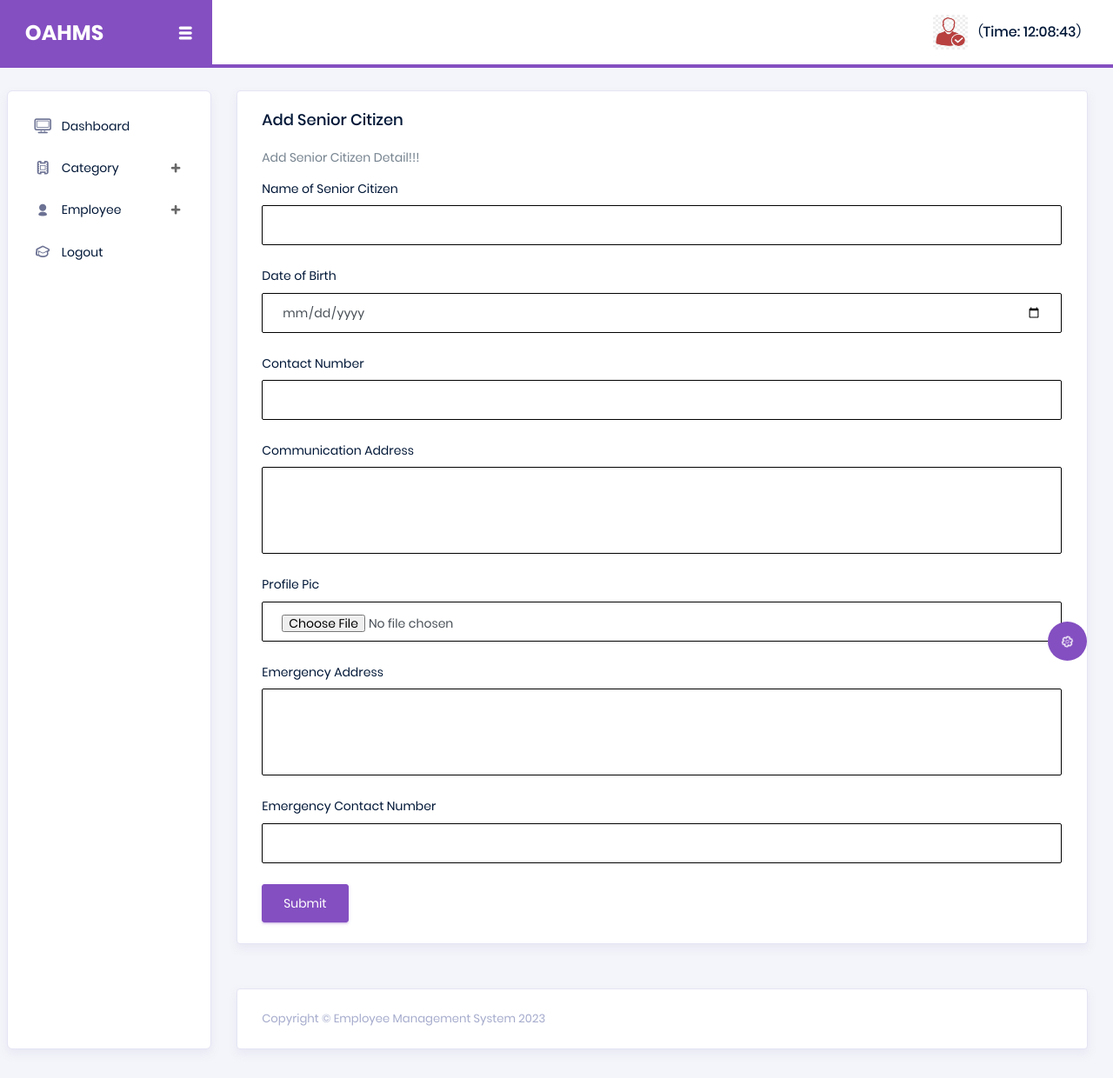
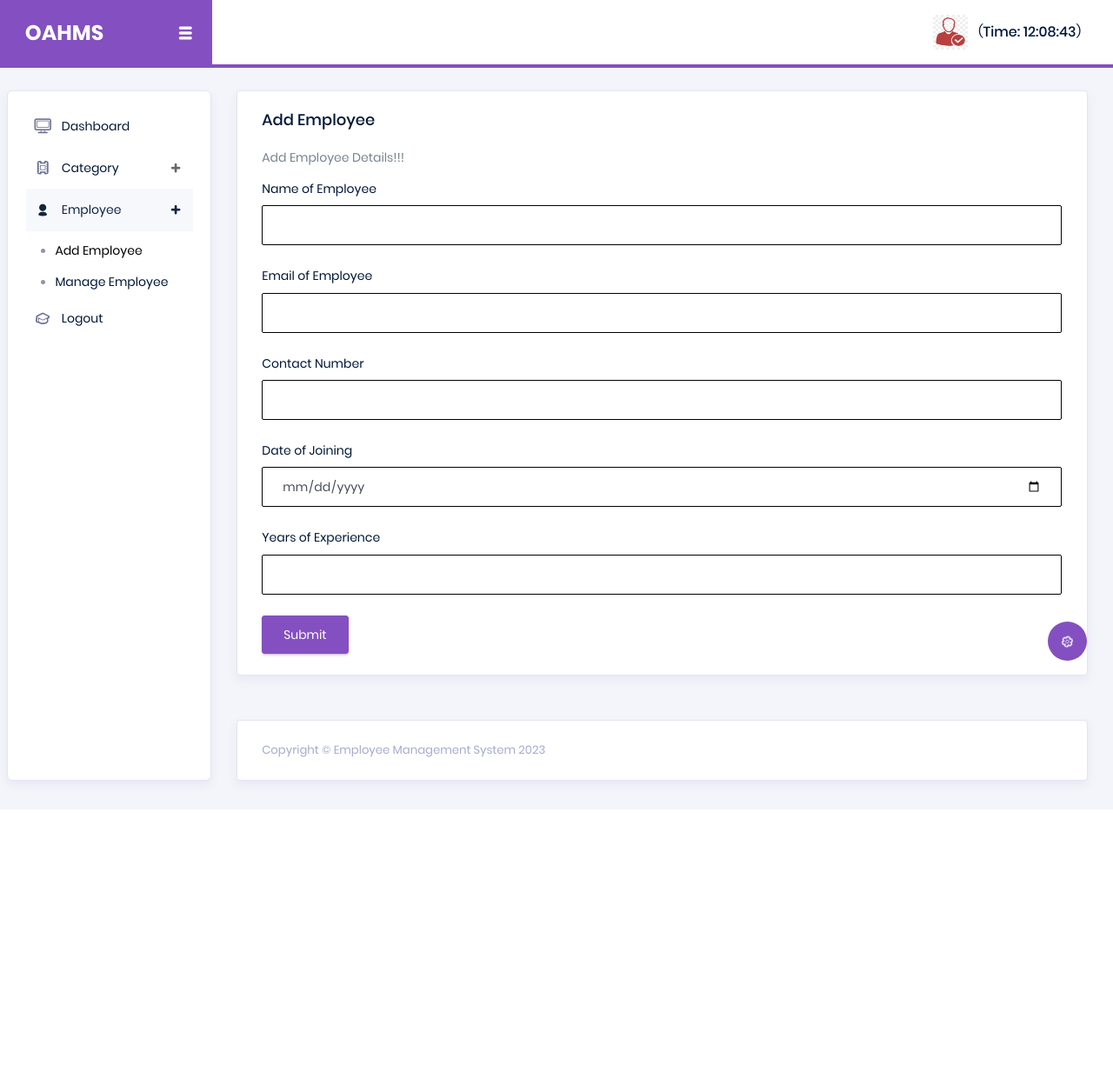
Before and after one commit to Reseraju/EmployeeManagement, a PHP site: page /add-empdetails.php in a window 1280 px wide. Shown: the whole page at 87% size. After the commit the page ends 910 px from the top, so only its background shows below. Run offline with PHP 8.4, Linux system fonts and the light colour scheme; the visitor is signed in with stand-in values (Sample User, id 1); data that the repository does not hold is empty; some libraries are stand-ins or nearby versions.

Commit message:
[Updated Employee Details]

```diff
--- a/add-empdetails.php
+++ b/add-empdetails.php
@@ -6,32 +6,15 @@ if (strlen($_SESSION['aid']==0)) {
   } else{
 if(isset($_POST['submit']))
 {
-$namesc=$_POST['namesc'];
-$dob=$_POST['dob'];
+$nameemp=$_POST['nameemp'];
+$email=$_POST['email'];
+$phoneNo=$_POST['phoneNo'];
+$doj=$_POST['doj'];
+$exp=$_POST['exp'];
 
-$contnum=$_POST['contnum'];
-$commadd=$_POST['commadd'];
-$emeradd=$_POST['emeradd'];
-$emercontnum=$_POST['emercontnum'];
-$addedby='admin';
-$regnum=mt_rand(100000000, 999999999);
-$propic=$_FILES["propic"]["name"];
-$extension = substr($propic,strlen($propic)-4,strlen($propic));
-$allowed_extensions = array(".jpg","jpeg",".png",".gif");
-if(!in_array($extension,$allowed_extensions))
-{
-echo "<script>alert('Profile Pics has Invalid format. Only jpg / jpeg/ png /gif format allowed');</script>";
-}
-else
-{
-
-$propic=md5($propic).time().$extension;
- move_uploaded_file($_FILES["propic"]["tmp_name"],"images/".$propic);
-$sql=mysqli_query($con,"insert into tblseniorcitizen(RegistrationNumber,Name,DateofBirth,ContactNumber,CommunicationAddress,ProfilePic,EmergencyAddress,EmergencyContactnumber,AddedBy) values('$regnum','$namesc','$dob','$contnum','$commadd','$propic','$emeradd','$emercontnum','$addedby')");
-echo "<script>alert('Detail of senior citizen has been added successfully');</script>";
-echo "<script>window.location.href='add-scdetails.php'</script>";
-
-}
+$sql=mysqli_query($con,"insert into empdetails(name,email,phoneNo,doj,exp) values('$nameemp','$email','$phoneNo','$doj','$exp')");
+echo "<script>alert('Detail of employee has been added successfully');</script>";
+echo "<script>window.location.href='add-empdetails.php'</script>";
 }
 ?>
 <!DOCTYPE html>
@@ -39,7 +22,7 @@ echo "<script>window.location.href='add-scdetails.php'</script>";
 
 <head>
 
-  <title>Old Age Home Management System || Add Senior Details</title>
+  <title>Employee Management System || Add Employee Details</title>
   <!-- base:css -->
   <link rel="stylesheet" href="vendors/typicons/typicons.css">
   <link rel="stylesheet" href="vendors/css/vendor.bundle.base.css">
@@ -87,43 +70,37 @@ echo "<script>window.location.href='add-scdetails.php'</script>";
             <div class="col-md-12 grid-margin stretch-card">
               <div class="card">
                 <div class="card-body">
-                  <h4 class="card-title">Add Senior Citizen</h4>
+                  <h4 class="card-title">Add Employee</h4>
                   <p class="card-description">
-                    Add Senior Citizen Detail!!!
+                    Add Employee Details!!!
                   </p>
                   <form class="forms-sample" method="post" enctype="multipart/form-data">
 
                     <div class="form-group">
-                       <label for="exampleInputUsername1">Name of Senior Citizen</label>
-                      <input id="namesc" name="namesc" type="text" class="form-control" required="true" value="">
+                       <label for="exampleInputUsername1">Name of Employee</label>
+                      <input id="namesc" name="nameemp" type="text" class="form-control" required="true" value="">
                     </div>
                   <div class="form-group">
-                      <label for="exampleInputEmail1">Date of Birth</label>
-                     <input id="dob" name="dob" type="date" class="form-control" required="true" max="1970-01-01">
+                      <label for="exampleInputEmail1">Email of Employee</label>
+                     <input id="dob" name="email" type="email" class="form-control" required="true">
                     </div>
 
                     <div class="form-group">
                       <label for="exampleInputEmail1">Contact Number</label>
-                     <input id="contnum" name="contnum" type="text" pattern="[0-9]+" maxlength="10" class="form-control" required="true" value="">
+                     <input id="contnum" name="phoneNo" type="text" pattern="[0-9]+" maxlength="10" class="form-control" required="true" value="">
                     </div>
                     <div class="form-group">
-                      <label for="exampleInputEmail1">Communication Address</label>
-                     <textarea class="form-control" id="commadd" name="commadd" rows="5"></textarea>
+                      <label for="exampleInputEmail1">Date of Joining</label>
+                    <input id="dob" name="doj" type="Date" class="form-control" required="true">
 
                     </div>
+
                     <div class="form-group">
-                      <label for="exampleInputEmail1">Profile Pic</label>
-                     <input id="propic" name="propic" type="file" class="form-control" required="true" value="">
+                      <label for="exampleInputEmail1">Years of Experience</label>
+                    <input id="dob" name="exp" type="number" class="form-control" required="true">
+
                     </div>
-                    <div class="form-group">
-                      <label for="exampleInputEmail1">Emergency Address</label>
 
-                     <textarea class="form-control" id="emeradd" name="emeradd" rows="5"></textarea>
-                    </div>
-                    <div class="form-group">
-                      <label for="exampleInputEmail1">Emergency Contact Number</label>
-                     <input id="emercontnum" name="emercontnum" pattern="[0-9]+" maxlength="10" type="text" class="form-control" required="true" value="">
-                    </div>
                     <button type="submit" class="btn btn-primary mr-2" name="submit">Submit</button>
                   </form>
                 </div>
--- a/includes/sidebar.php
+++ b/includes/sidebar.php
@@ -60,8 +60,8 @@
             </a>
             <div class="collapse" id="charts">
               <ul class="nav flex-column sub-menu">
-                <li class="nav-item"> <a class="nav-link" href="add-scdetails.php">Add Employee</a></li>
-                <li class="nav-item"> <a class="nav-link" href="manage-scdetails.php">Manage Employee</a></li>
+                <li class="nav-item"> <a class="nav-link" href="add-empdetails.php">Add Employee</a></li>
+                <li class="nav-item"> <a class="nav-link" href="manage-empdetails.php">Manage Employee</a></li>
               </ul>
             </div>
           </li>
```
Also changed, not shown: edit-empdetails.php (renamed from edit-scdetails.php, +26 -36 lines), manage-empdetails.php (+8 -10 lines).
